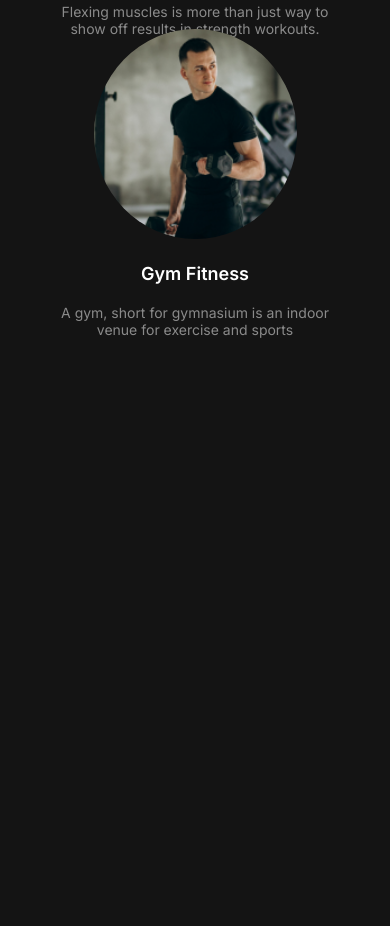
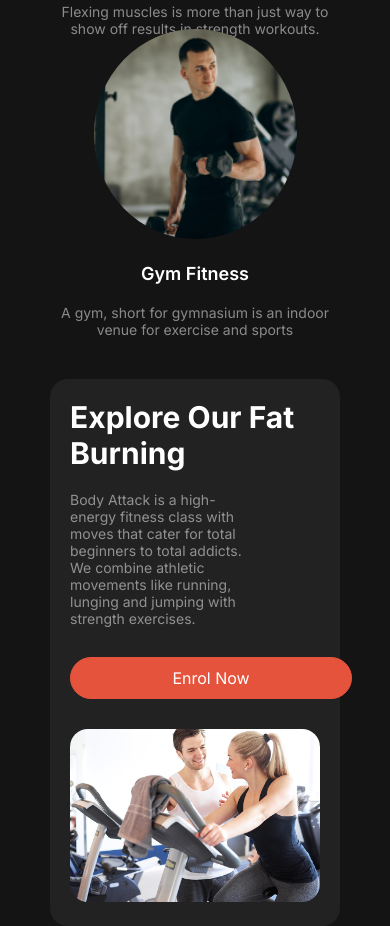
Before and after one commit to ashiquzzaman77/assignment-02, a plain HTML site: page index.html in a window 390 px wide. Shown: the part 2375-3301 px from the top of the page. Before the commit the page ends 2713 px from the top, so only its background shows below. Drawn offline with Linux system fonts and the light colour scheme.

Commit message:
Complate Extra Change Section With Responsive

```diff
--- a/asset/style/style.css
+++ b/asset/style/style.css
@@ -274,3 +274,69 @@ body {
 }
 
 /* Build Section End  */
+
+/* Burning Section Start  */
+.burning-section {
+    border-radius: 18px;
+    background: rgb(34, 34, 34);
+    margin-top: 100px;
+}
+
+.burning-section {
+    display: flex;
+    align-items: center;
+    justify-content: center;
+    padding: 40px;
+}
+
+.burning-content-section h2 {
+    font-size: 30px;
+}
+
+.burning-content-section p {
+    color: rgba(255, 255, 255, 0.5);
+    font-size: 14px;
+    max-width: 70%;
+    padding: 20px 0 30px 0;
+}
+
+.burning-image-section img {
+    width: 500px;
+    height: auto;
+    border-radius: 18px;
+}
+
+.burning-button {
+
+    border-radius: 40px;
+    border: 1px solid rgb(230, 83, 60);
+    background: rgb(230, 83, 60);
+    color: rgb(255, 255, 255);
+    padding: 10px 40px 10px 40px;
+    text-decoration: none;
+}
+
+/* Responsive  */
+@media screen and (max-width:576px) {
+
+    .burning-section {
+        flex-direction: column;
+        padding: 20px;
+        margin-top: 5px;
+    }
+
+    .burning-image-section img {
+        margin-top: 30px;
+        width: 100%;
+    }
+
+    .burning-button {
+
+        width: 80%;
+        display: flex;
+        justify-content: center;
+        align-items: center;
+    }
+}
+
+/* Burning Section End  */
--- a/index.html
+++ b/index.html
@@ -86,6 +86,22 @@
         <!-- Build Section End  -->
 
         <!-- Fat Burning Section Start  -->
+        <section class="container-section">
+
+            <div class="burning-section">
+                <div class="burning-content-section">
+                    <h2>Explore Our Fat Burning</h2>
+                    <p>Body Attack is a high-energy fitness class with moves that cater for total beginners to total
+                        addicts. We combine athletic movements like running, lunging and jumping with strength
+                        exercises.</p>
+                    <a href="" class="burning-button">Enrol Now</a>
+                </div>
+                <div class="burning-image-section">
+                    <img src="asset/images/burning.jpg" alt="">
+                </div>
+            </div>
+
+        </section>
         <!-- Fat Burning Section End  -->
 
     </main>
```
Also changed, not shown: asset/images/burning.jpg (added).
